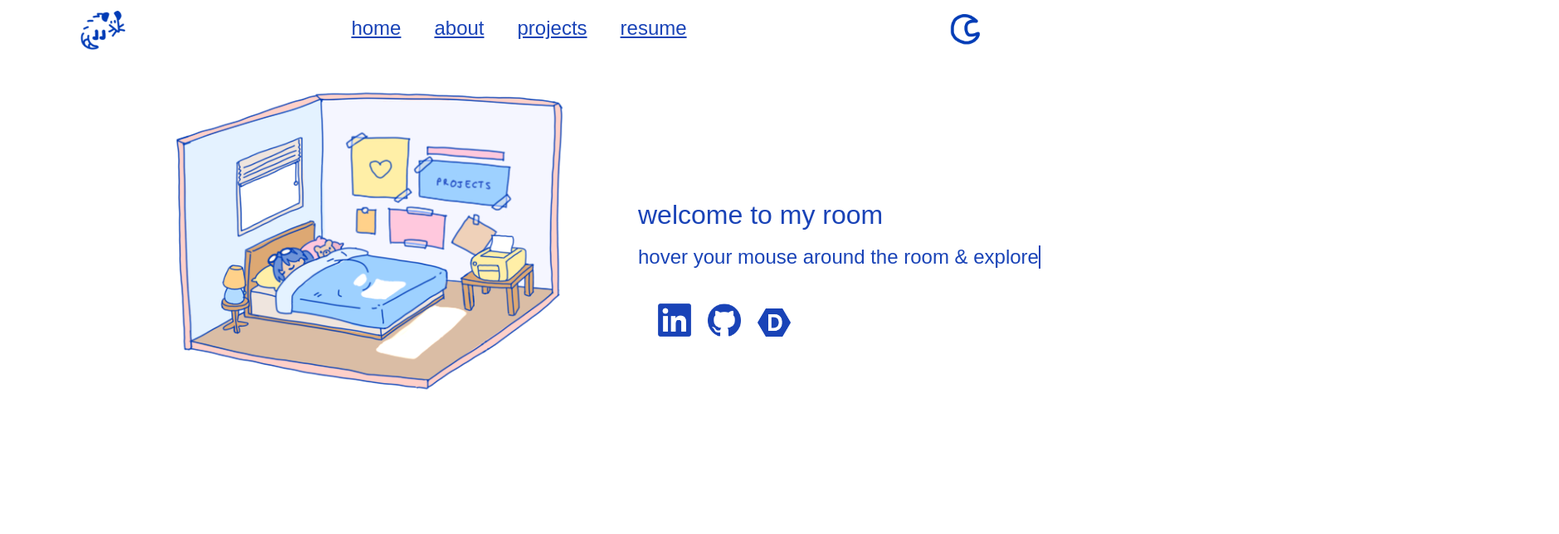
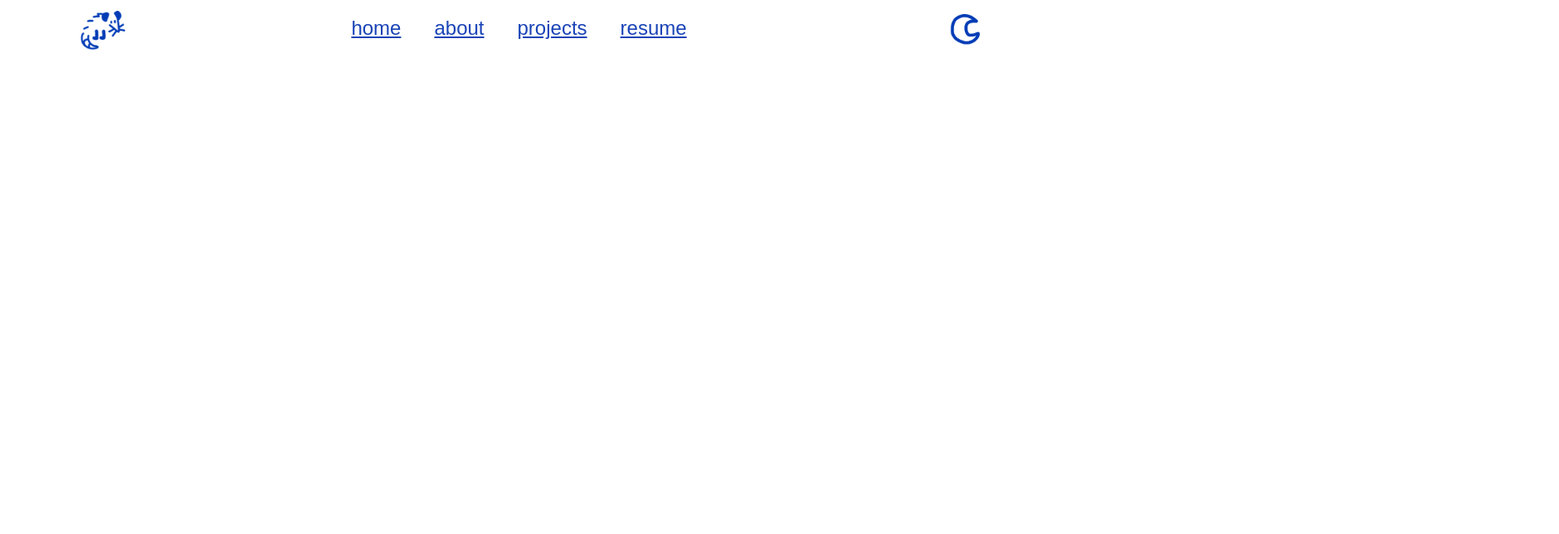
Before and after one commit to jsyka/Personal-Website, a React (Vite) app: page / in a window 1280 px wide. Shown: the top 644 px of the page at 83% size, 1879 px wide, since content can reach past the window. Built offline with nearby package versions, Linux system fonts and the light colour scheme; the HTML template or start-up script is replaced by a standard one; a web font is replaced by a local one.

Commit message:
Modified url so that /Portfolio-Website/ is home

```diff
--- a/src/App.jsx
+++ b/src/App.jsx
@@ -19,7 +19,7 @@ const App = () => {
     <div className={`container ${theme}`}>
       <Navbar theme={theme} setTheme={setTheme} />
       <Routes className='contents'>
-        <Route path="/" element={<Home theme={theme} setTheme={setTheme} />} />
+        <Route path="/Portfolio-Website" element={<Home theme={theme} setTheme={setTheme} />} />
         <Route path="/about" element={<About />} />
         <Route path="/projects" element={<Projects />} />
         <Route path="/resume" element={<Resume />} />
--- a/src/Components/Navbar/Navbar.jsx
+++ b/src/Components/Navbar/Navbar.jsx
@@ -20,7 +20,7 @@ const Navbar = ({ theme, setTheme }) => {
       />
       <ul>
         <li>
-          <Link to='/' className='nav-text'>home</Link>
+          <Link to='/Portfolio-Website' className='nav-text'>home</Link>
         </li>
         <li>
           <Link to='/about' className='nav-text'>about</Link>
```
